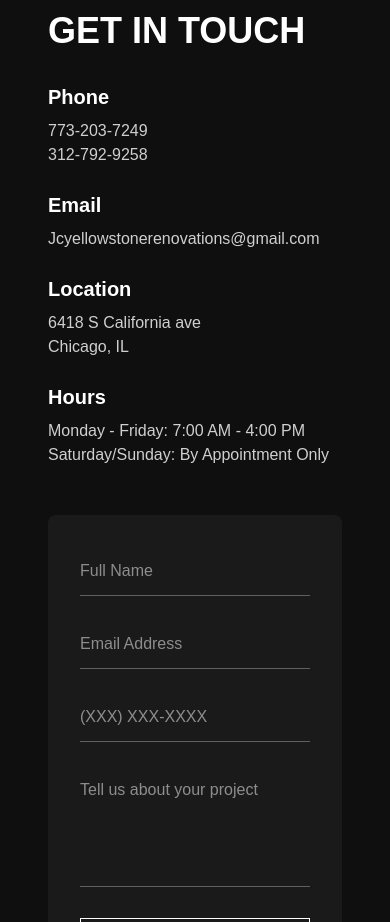
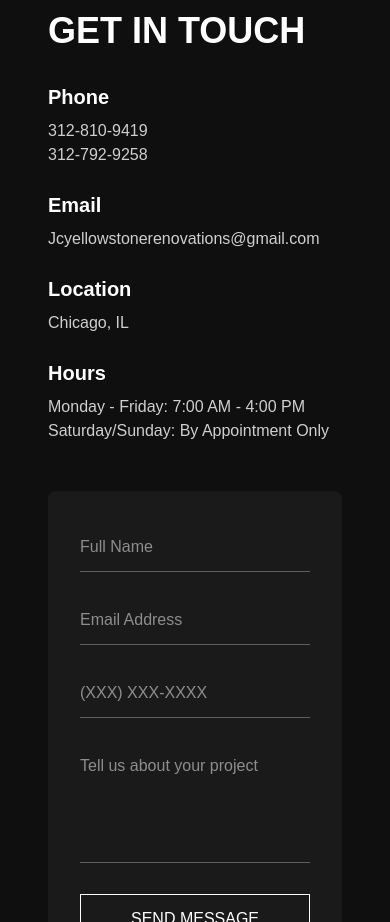
Before and after one commit to Froy-y/JC-Yellowstone-Website, a plain HTML site: page index.html in a window 390 px wide. Shown: the part 6220-7142 px from the top of the page. Drawn offline with nearby package versions, Linux system fonts and the light colour scheme.

Commit message:
phone and location update

```diff
--- a/index.html
+++ b/index.html
@@ -224,7 +224,7 @@
                 <div class="space-y-6">
                     <div>
                         <h3 class="text-xl font-semibold mb-2">Phone</h3>
-                        <a href="tel:+13128109419" class="text-white opacity-80 hover:opacity-100 transition">773-203-7249</a>
+                        <a href="tel:+13128109419" class="text-white opacity-80 hover:opacity-100 transition">312-810-9419</a>
                         <br>
                         <a href="tel:+13127929258" class="text-white opacity-80 hover:opacity-100 transition">312-792-9258</a>
                     </div>
@@ -234,7 +234,7 @@
                     </div>
                     <div>
                         <h3 class="text-xl font-semibold mb-2">Location</h3>
-                        <p class="opacity-80">6418 S California ave<br>Chicago, IL</p>
+                        <p class="opacity-80">Chicago, IL</p>
                     </div>
                     <div>
                         <h3 class="text-xl font-semibold mb-2">Hours</h3>
```
